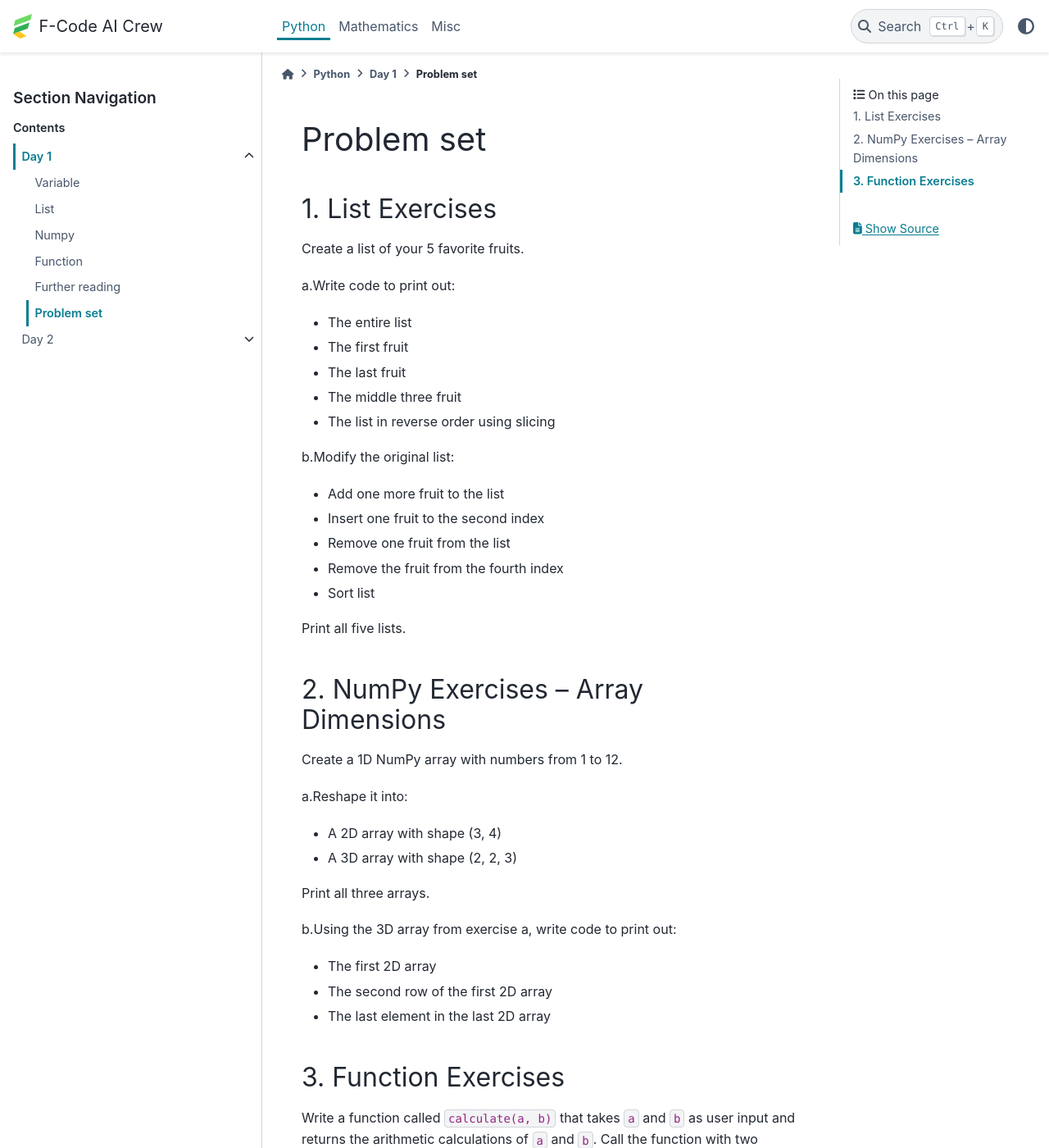
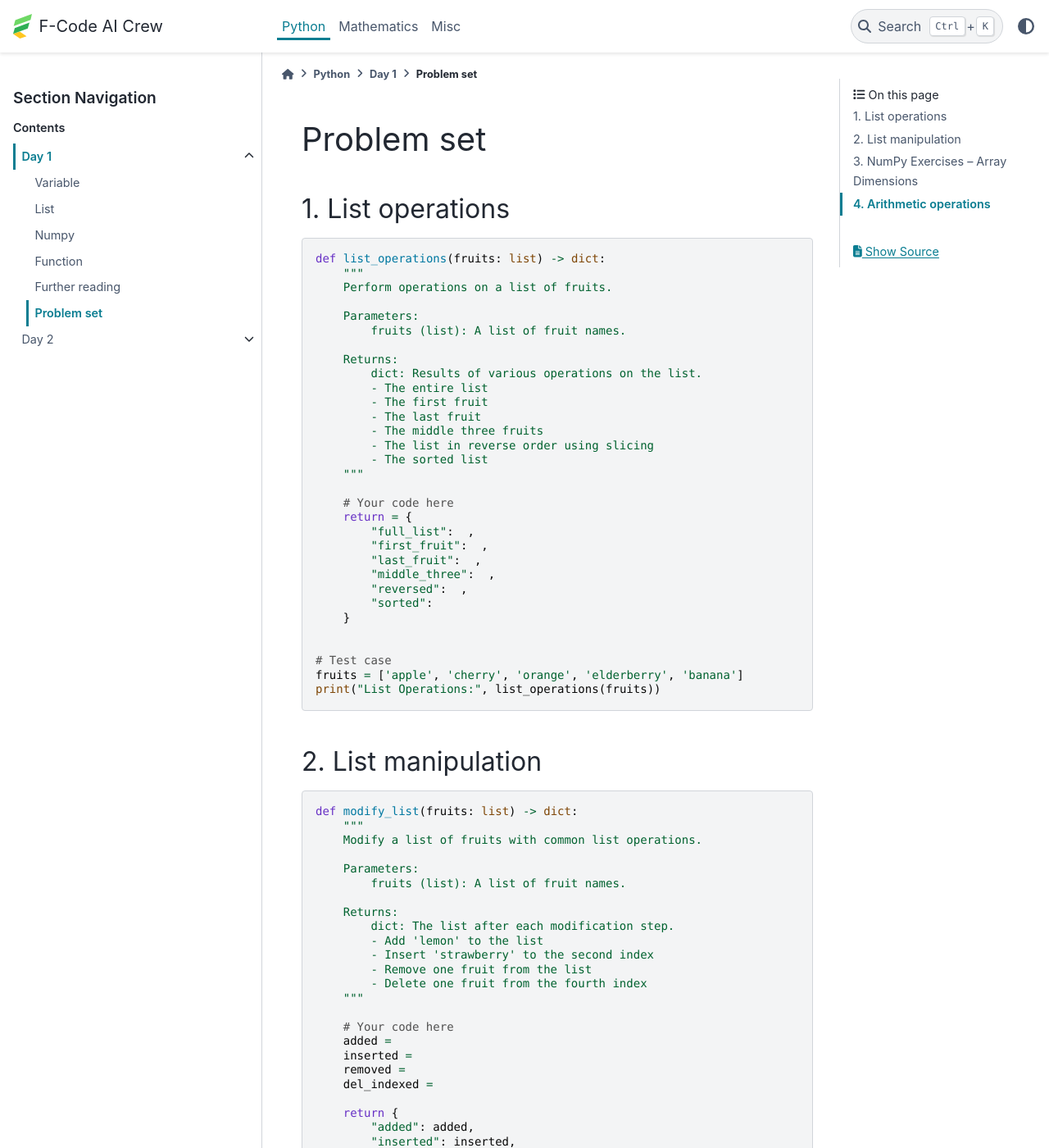
Before and after one commit to F-Code-AI-Crew/Training, a Sphinx documentation site: the page built from docs/python_docs/day_01/pset.rst, in a window 1280 px wide and 1400 px high. Shown: the whole window at 82% size. Built offline with Sphinx 7.4.7 and the PyData theme 0.15.4, drawn with Linux system fonts in a browser that asks for light colours; some of the changed text lies outside the part shown.

Commit message:
style: reformat problem set

```diff
--- a/docs/python_docs/day_01/pset.rst
+++ b/docs/python_docs/day_01/pset.rst
@@ -1,51 +1,161 @@
 Problem set
 -------------
-1. List Exercises
+
+1. List operations
 ~~~~~~~~~~~~~~~~~~~~~
-Create a list of your 5 favorite fruits.
 
-a.Write code to print out:
+.. code-block:: python
 
-- The entire list
-- The first fruit
-- The last fruit
-- The middle three fruit
-- The list in reverse order using slicing
+    def list_operations(fruits: list) -> dict:
+        """
+        Perform operations on a list of fruits.
 
-b.Modify the original list:
+        Parameters:
+            fruits (list): A list of fruit names.
 
-- Add one more fruit to the list
-- Insert one fruit to the second index
-- Remove one fruit from the list
-- Remove the fruit from the fourth index
-- Sort list
+        Returns:
+            dict: Results of various operations on the list.
+            - The entire list
+            - The first fruit
+            - The last fruit
+            - The middle three fruits
+            - The list in reverse order using slicing
+            - The sorted list
+        """
 
-Print all five lists.
-
-2. NumPy Exercises – Array Dimensions
-~~~~~~~~~~~~~~~~~~~~~
-Create a 1D NumPy array with numbers from 1 to 12.
-
-a.Reshape it into:
-
-- A 2D array with shape (3, 4)
-- A 3D array with shape (2, 2, 3)
-
-Print all three arrays.
-
-b.Using the 3D array from exercise a, write code to print out:
-
-- The first 2D array
-- The second row of the first 2D array
-- The last element in the last 2D array
+        # Your code here
+        return = {
+            "full_list":  ,
+            "first_fruit":  ,
+            "last_fruit":  ,
+            "middle_three":  ,
+            "reversed":  ,
+            "sorted":
+        }
 
 
-3. Function Exercises
+    # Test case
+    fruits = ['apple', 'cherry', 'orange', 'elderberry', 'banana']
+    print("List Operations:", list_operations(fruits))
+
+2. List manipulation
 ~~~~~~~~~~~~~~~~~~~~~
-Write a function called ``calculate(a, b)`` that takes ``a`` and ``b`` as user input and returns the arithmetic calculations of ``a`` and ``b``.
-Call the function with two numbers and print the result of:
 
-- Addition
-- Subtraction
-- Multiplication
-- Division (integer and float division).
+.. code-block:: python
+
+    def modify_list(fruits: list) -> dict:
+        """
+        Modify a list of fruits with common list operations.
+
+        Parameters:
+            fruits (list): A list of fruit names.
+
+        Returns:
+            dict: The list after each modification step.
+            - Add 'lemon' to the list
+            - Insert 'strawberry' to the second index
+            - Remove one fruit from the list
+            - Delete one fruit from the fourth index
+        """
+
+        # Your code here
+        added =
+        inserted =
+        removed =
+        del_indexed =
+
+        return {
+            "added": added,
+            "inserted": inserted,
+            "removed": removed,
+            "del_indexed": del_indexed,
+        }
+
+
+    # Test case
+    fruits = ['apple', 'cherry', 'orange', 'elderberry', 'banana']
+    print("Modified Lists:", modify_list(fruits))
+
+3. NumPy Exercises – Array Dimensions
+~~~~~~~~~~~~~~~~~~~~~
+
+.. code-block:: python
+
+    import numpy as np
+
+    def create_arrays() -> dict:
+        """
+        Create a 1D NumPy array with numbers from 1 to 12 and reshape the array into 2D and 3D forms.
+
+        Returns:
+            dict: Contains 1D array, 2D array of shape (3,4), and 3D array of shape (2,2,3).
+        """
+
+        # Your code here
+        array_1d =
+        array_2d =
+        array_3d =
+
+        return {
+            "1D": array_1d,
+            "2D": array_2d,
+            "3D": array_3d
+        }
+
+    def access_3d_elements(array_3d: np.ndarray) -> dict:
+        """
+        Access specific elements from a 3D NumPy array.
+
+        Parameters:
+            array_3d (np.ndarray): A 3-dimensional NumPy array.
+
+        Returns:
+            dict: Selected elements from the 3D array.
+            - The first 2D array
+            - The second row of the first 2D array
+            - The last element in the last 2D array
+        """
+
+        # Your code here
+        return {
+            "first_2D":  ,
+            "second_row_first_2D":  ,
+            "last_element_last_2D":
+        }
+
+
+    # Test case
+    arrays = create_arrays()
+    print("Arrays:", arrays)
+    print("Accessed 3D Elements:", access_3d_elements(arrays["3D"]))
+
+
+4. Arithmetic operations
+~~~~~~~~~~~~~~~~~~~~~
+
+.. code-block:: python
+
+    def calculate(a: int, b: int) -> dict:
+        """
+        Perform arithmetic operations of two numbers.
+
+        Parameters:
+            a (int): First number.
+            b (int): Second number.
+
+        Returns:
+            dict: Results of addition, subtraction, multiplication, float division, and integer division.
+        """
+
+        # Your code here
+        return {
+            "add": ,
+            "subtract":  ,
+            "multiply":  ,
+            "float_divide":  ,
+            "int_divide":
+        }
+
+
+    # Test case
+    print("Calculation:", calculate(10, 3))
```
